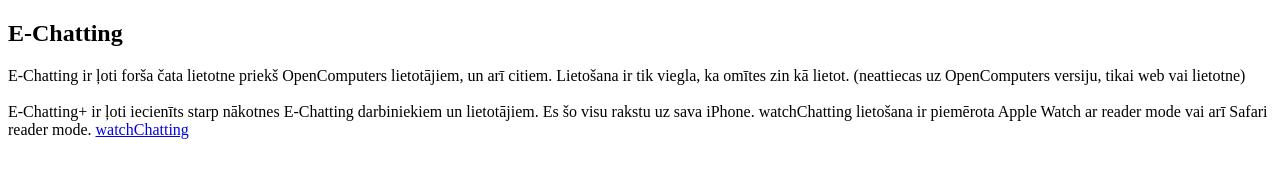
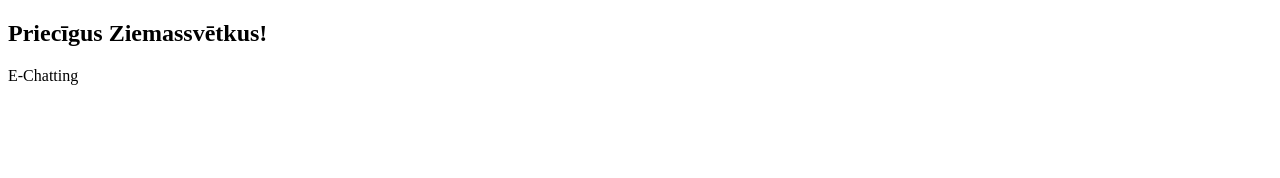
Before and after one commit to ocbwoy3/echatting, a plain HTML site: page docs/watchmas.html in a window 1280 px wide. Drawn offline with Linux system fonts and the light colour scheme.

Commit message:
Update watchmas.html

```diff
--- a/docs/watchmas.html
+++ b/docs/watchmas.html
@@ -5,25 +5,9 @@
   </head>
     <body>
       <article>
-        <h1>E-Chatting</h1>
+        <h1>Priecīgus Ziemassvētkus!</h1>
         <p>
-            E-Chatting ir ļoti forša čata
-            lietotne priekš OpenComputers
-            lietotājiem, un arī citiem.
-            Lietošana ir tik viegla, ka
-            omītes zin kā lietot. (neattiecas
-            uz OpenComputers versiju, tikai
-            web vai lietotne)
-            <br><br>
-            E-Chatting+ ir ļoti iecienīts
-            starp nākotnes E-Chatting
-            darbiniekiem un lietotājiem.
-            Es šo visu rakstu uz sava iPhone.
-
-            watchChatting lietošana ir piemērota
-            Apple Watch ar reader mode vai arī
-            Safari reader mode.
-            <a href="#">watchChatting</a>
+            E-Chatting
         </p>
         <br><br>
       </article>
```
